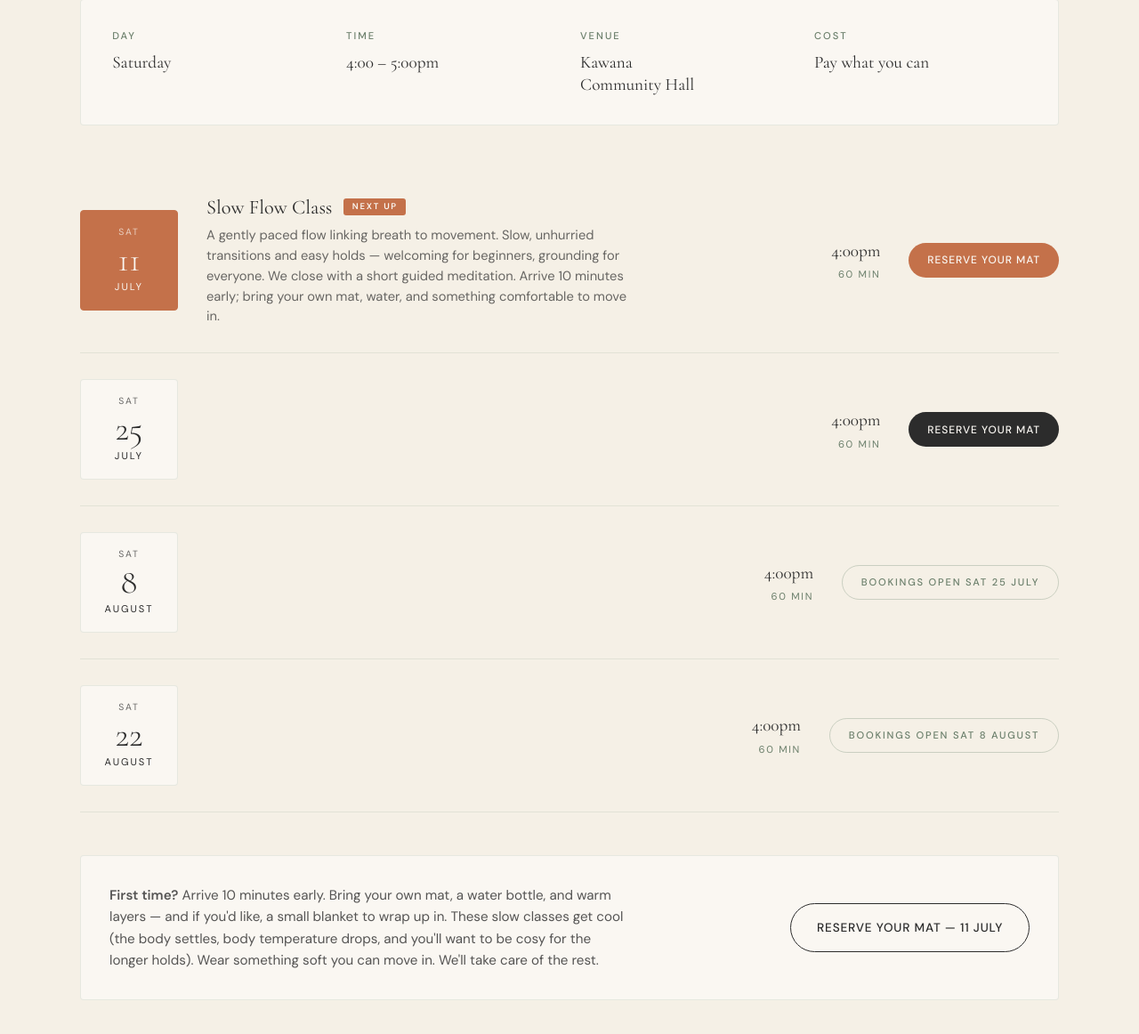
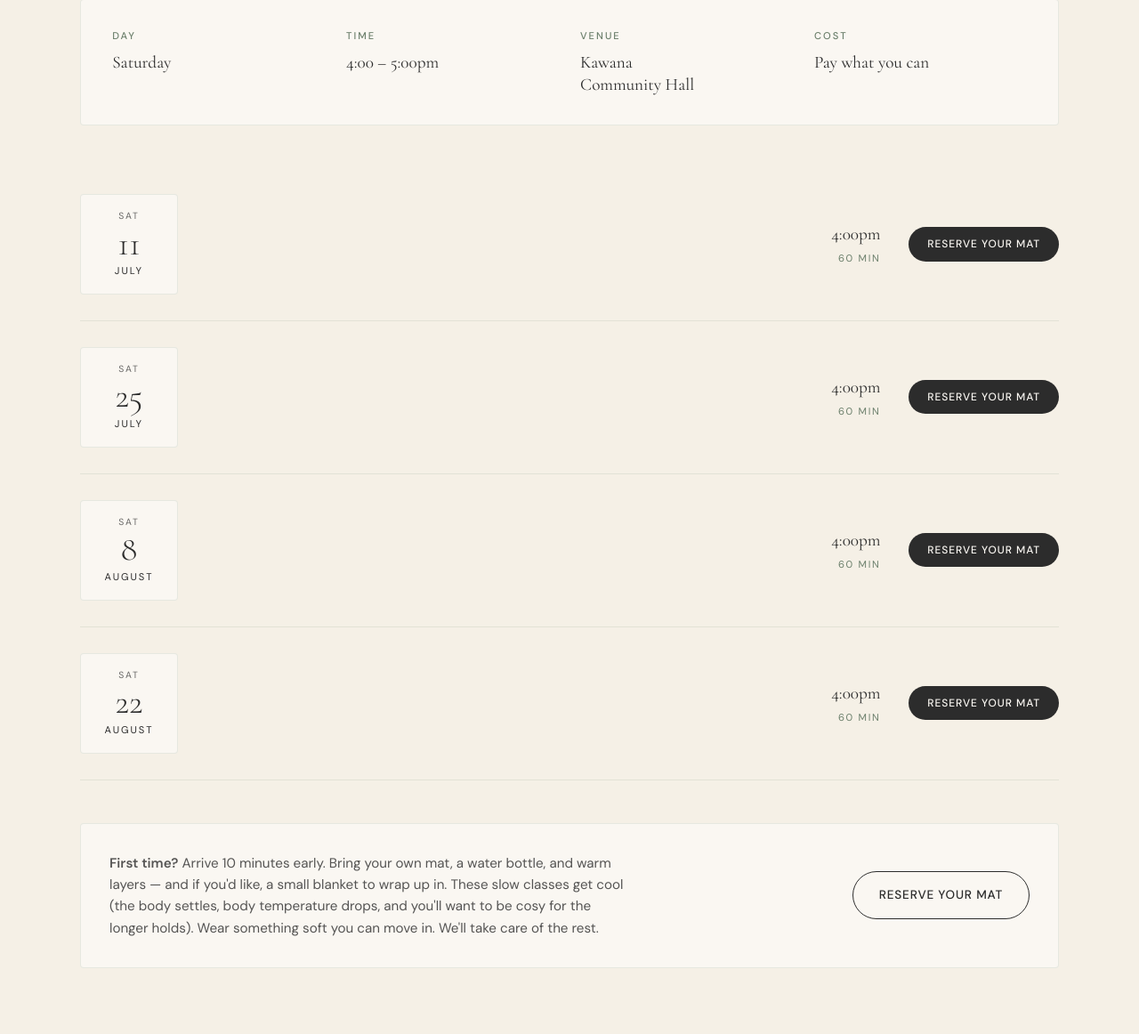
Before and after one commit to lighthousecommunitywellness/lighthouse-website, a plain HTML site: page index.html in a window 1280 px wide. Shown: the part 1158-2320 px from the top of the page at 89% size. Drawn offline with nearby package versions, Linux system fonts and the light colour scheme; a script that the page names is missing.

Commit message:
Add files via upload

```diff
--- a/index.html
+++ b/index.html
@@ -2252,7 +2252,7 @@
         <h1 class="hero-headline">A steady light, <em>a soft landing.</em></h1>
         <p class="hero-sub">Lighthouse Community Wellness is a donation-based yoga and mindfulness initiative built to remove cost, intimidation, and gatekeeping from mental-health support. Fortnightly community classes. Pay what you can. Everyone welcome.</p>
         <div class="hero-ctas">
-          <a class="btn btn-primary" data-eventbrite data-event-id="1992622280882">Reserve your mat — 11 July</a>
+          <a class="btn btn-primary" data-eventbrite data-event-id="1992622280882">Reserve your mat</a>
           <a class="btn btn-secondary" data-scroll="schedule">See upcoming classes</a>
         </div>
       </div>
@@ -2318,16 +2318,13 @@
       </div>
 
       <!-- 11 July -->
-      <div class="class-row next-up" data-class-iso="2026-07-11" data-class-label="Sat 11 July" data-bookings-open="true">
+      <div class="class-row" data-class-iso="2026-07-11" data-class-label="Sat 11 July" data-bookings-open="true">
         <div class="class-date">
           <div class="class-date-day">Sat</div>
           <div class="class-date-num">11</div>
           <div class="class-date-month">July</div>
         </div>
-        <div class="class-info">
-          <h4>Slow Flow Class</h4>
-          <p>A gently paced flow linking breath to movement. Slow, unhurried transitions and easy holds — welcoming for beginners, grounding for everyone. We close with a short guided meditation. Arrive 10 minutes early; bring your own mat, water, and something comfortable to move in.</p>
-        </div>
+<div class="class-info"></div>
         <div class="class-time">
           <span class="class-time-hour">4:00pm</span>
           <span class="class-time-note">60 min</span>
@@ -2337,7 +2334,7 @@
       </div>
 
       <!-- 25 July -->
-      <div class="class-row" data-class-iso="2026-07-25" data-class-label="Sat 25 July">
+      <div class="class-row" data-class-iso="2026-07-25" data-class-label="Sat 25 July" data-bookings-open="true">
         <div class="class-date">
           <div class="class-date-day">Sat</div>
           <div class="class-date-num">25</div>
@@ -2348,12 +2345,12 @@
           <span class="class-time-hour">4:00pm</span>
           <span class="class-time-note">60 min</span>
         </div>
-        <button class="class-book" data-eventbrite data-event-id="" hidden>Reserve your mat</button>
+        <button class="class-book" data-eventbrite data-event-id="1992783061782" hidden>Reserve your mat</button>
         <button class="class-soon" type="button">Bookings open soon</button>
       </div>
 
       <!-- 8 August -->
-      <div class="class-row" data-class-iso="2026-08-08" data-class-label="Sat 8 August">
+      <div class="class-row" data-class-iso="2026-08-08" data-class-label="Sat 8 August" data-bookings-open="true">
         <div class="class-date">
           <div class="class-date-day">Sat</div>
           <div class="class-date-num">8</div>
@@ -2364,12 +2361,12 @@
           <span class="class-time-hour">4:00pm</span>
           <span class="class-time-note">60 min</span>
         </div>
-        <button class="class-book" data-eventbrite data-event-id="" hidden>Reserve your mat</button>
+        <button class="class-book" data-eventbrite data-event-id="1993731072307" hidden>Reserve your mat</button>
         <button class="class-soon" type="button">Bookings open soon</button>
       </div>
 
       <!-- 22 August -->
-      <div class="class-row" data-class-iso="2026-08-22" data-class-label="Sat 22 August">
+      <div class="class-row" data-class-iso="2026-08-22" data-class-label="Sat 22 August" data-bookings-open="true">
         <div class="class-date">
           <div class="class-date-day">Sat</div>
           <div class="class-date-num">22</div>
@@ -2380,13 +2377,13 @@
           <span class="class-time-hour">4:00pm</span>
           <span class="class-time-note">60 min</span>
         </div>
-        <button class="class-book" data-eventbrite data-event-id="" hidden>Reserve your mat</button>
+        <button class="class-book" data-eventbrite data-event-id="1993731255856" hidden>Reserve your mat</button>
         <button class="class-soon" type="button">Bookings open soon</button>
       </div>
 
       <div class="schedule-footer">
         <p><strong>First time?</strong> Arrive 10 minutes early. Bring your own mat, a water bottle, and warm layers — and if you'd like, a small blanket to wrap up in. These slow classes get cool (the body settles, body temperature drops, and you'll want to be cosy for the longer holds). Wear something soft you can move in. We'll take care of the rest.</p>
-        <a class="btn btn-secondary" data-eventbrite data-event-id="1992622280882">Reserve your mat — 11 July</a>
+        <a class="btn btn-secondary" data-eventbrite data-event-id="1992622280882">Reserve your mat</a>
       </div>
     </div>
   </section>
```
